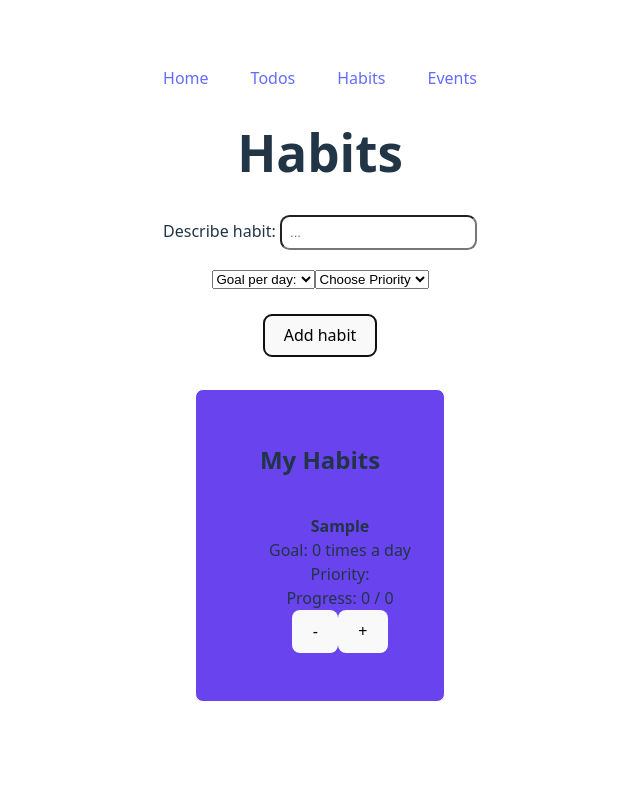
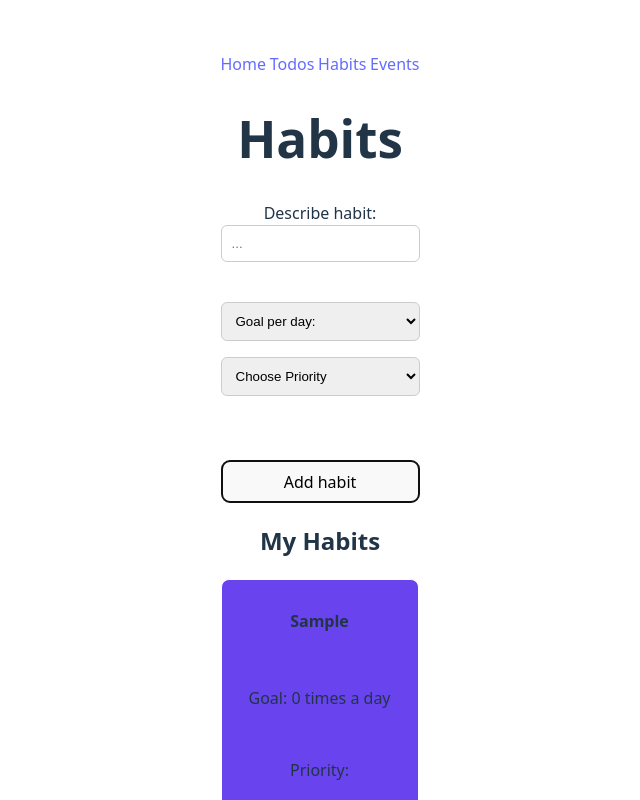
Before and after one commit to annaangvallskeppstedt-spec/Projektarbete-grupp-6, a React (Vite) app: page /Habits in a window 1280 px wide. Both pictures are taken after typing "Sample" into the empty fields and a click on the button "Add habit". Shown: the top 800 px of the page, without its empty margins (320-960 px from the left). Built offline with nearby package versions, Linux system fonts and the light colour scheme.

Commit message:
Fix layout and styles; improve habit card design

```diff
--- a/src/index.css
+++ b/src/index.css
@@ -72,23 +72,42 @@ button:focus-visible {
   justify-content: space-between;
 }
 
-.habitList {
+.container {
+  max-width: 600px;
+  margin: 0;
+  padding: 20px;
+}
+
+.addNewHabit form {
   display: flex;
   flex-direction: column;
-  justify-content: center;
+}
+
+.habit-card-container {
+  display: flex;
+  gap: 1.5rem;
+  flex-wrap: wrap;
+}
+
+.habit-card {
+  display: flex;
+  flex-direction: column;
+  gap: 1rem;
+  width: 180px;
   border: solid 1px white;
   background-color: #6843ee;
   border-radius: 8px;
-  margin: 2rem;
-  padding: 2rem;
-}
-
-li {
+  padding: 0.5rem;
   list-style: none;
 }
 
-input {
-  padding: 0.5rem;
-  border-radius: 0.6rem;
+.didHabitButtons {
+
+}
+
+input, select {
+  padding: 10px;
+  border: 1px solid #ccc;
+  border-radius: 6px;
   margin-bottom: 1rem;
 }
--- a/src/pages/Habits.jsx
+++ b/src/pages/Habits.jsx
@@ -36,7 +36,7 @@ const Habits = () => {
                     const addProgress =  habit.progress + 1
 
                     if (addProgress === habit.goal) {
-                        alert(`Congratualtions! You have reach your goal "${habit.title}"!`)
+                        alert(`Congratualtions! You have reached your goal "${habit.title}"!`)
                     }
 
                     return {...habit, progress: addProgress}
@@ -62,7 +62,7 @@ const Habits = () => {
     return(
     <div className="container">
         <Navbar/>
-        <div className="addNew">
+        <div className="addNewHabit">
         <h1>Habits</h1>
             <form onSubmit={handleSubmit}>
 
@@ -110,17 +110,20 @@ const Habits = () => {
 
         <div className="habitList">
             <h2>My Habits</h2>
-            <ul>
+            <div className="habit-card-container">
                 {habitList.map((habit, index) => (
-                    <li key={index}>
-                        <strong>{habit.title}</strong> <br />
-                        Goal: {habit.goal} times a day <br />
-                        Priority: <strong>{habit.priority}</strong><br />
-                        Progress: {habit.progress} / {habit.goal}  <br />
-                        <button className="incdecButton" onClick={() => decrement(index)}>-</button><button className="incdecButton" onClick={() => increment(index)}>+</button>
-                    </li>
+                    <div className="habit-card" key={index}>
+                        <h4>{habit.title}</h4>
+                        <p>Goal: {habit.goal} times a day </p>
+                        <p>Priority: {habit.priority} </p>
+                        <p>Progress: {habit.progress} / {habit.goal}</p>
+                        <div className="didHabitButtons">
+                        <button onClick={() => decrement(index)}>-</button>
+                        <button onClick={() => increment(index)}>+</button>
+                        </div>
+                    </div>
                 ))}
-            </ul>
+                </div>
 
             </div>
         </div>
```
